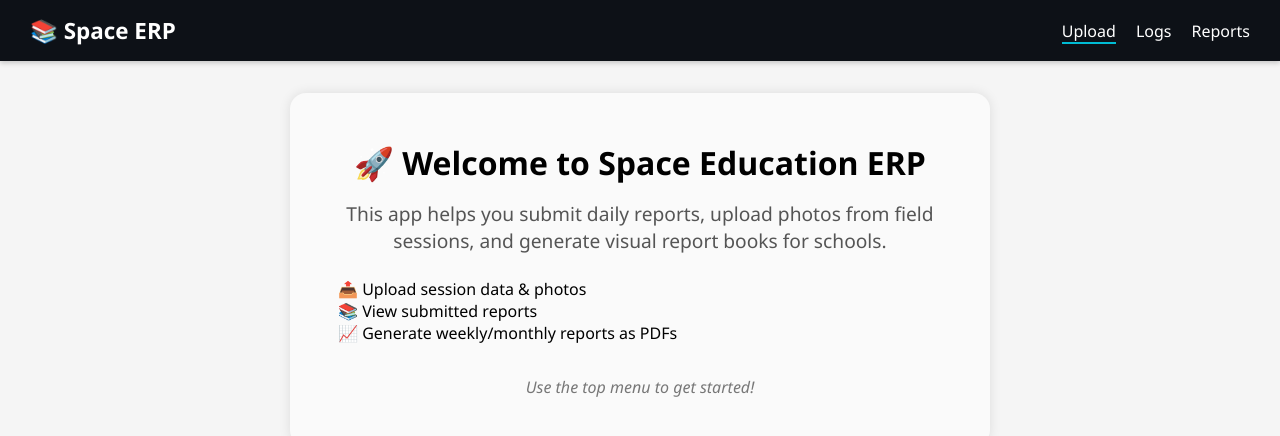
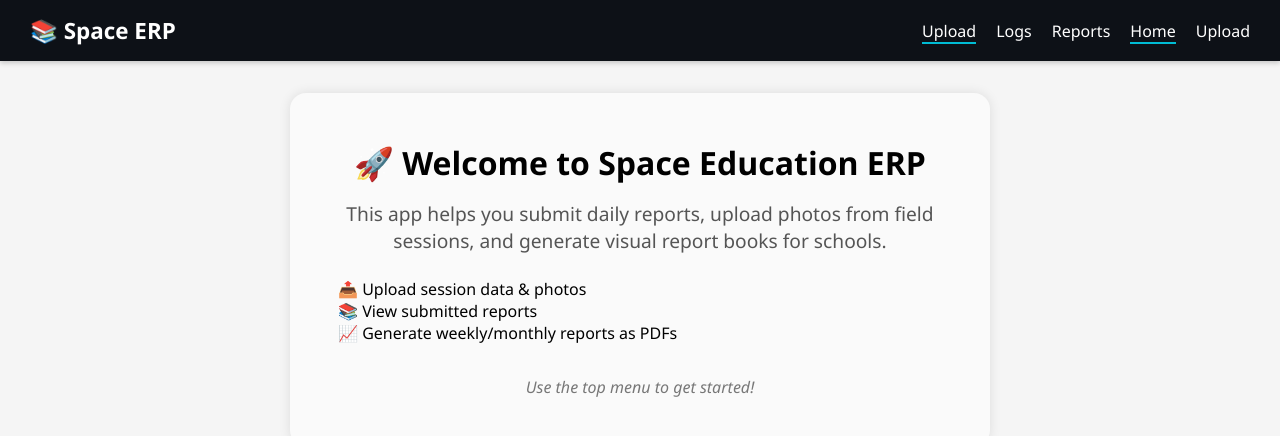
Before and after one commit to th3ankit/space-erp-frontend, a React app: page / in a window 1280 px wide. Shown: the top 436 px of the page. Built offline with nearby package versions, Linux system fonts and the light colour scheme.

Commit message:
Update NavBar.js

```diff
--- a/src/components/NavBar.js
+++ b/src/components/NavBar.js
@@ -12,6 +12,9 @@ const NavBar = () => {
         <Link className={location.pathname === "/" ? "active" : ""} to="/">Upload</Link>
         <Link className={location.pathname === "/logs" ? "active" : ""} to="/logs">Logs</Link>
         <Link className={location.pathname === "/reports" ? "active" : ""} to="/reports">Reports</Link>
+  <Link className={location.pathname === "/" ? "active" : ""} to="/">Home</Link>
+<Link className={location.pathname === "/upload" ? "active" : ""} to="/upload">Upload</Link>
+
       </div>
     </nav>
   );
```
